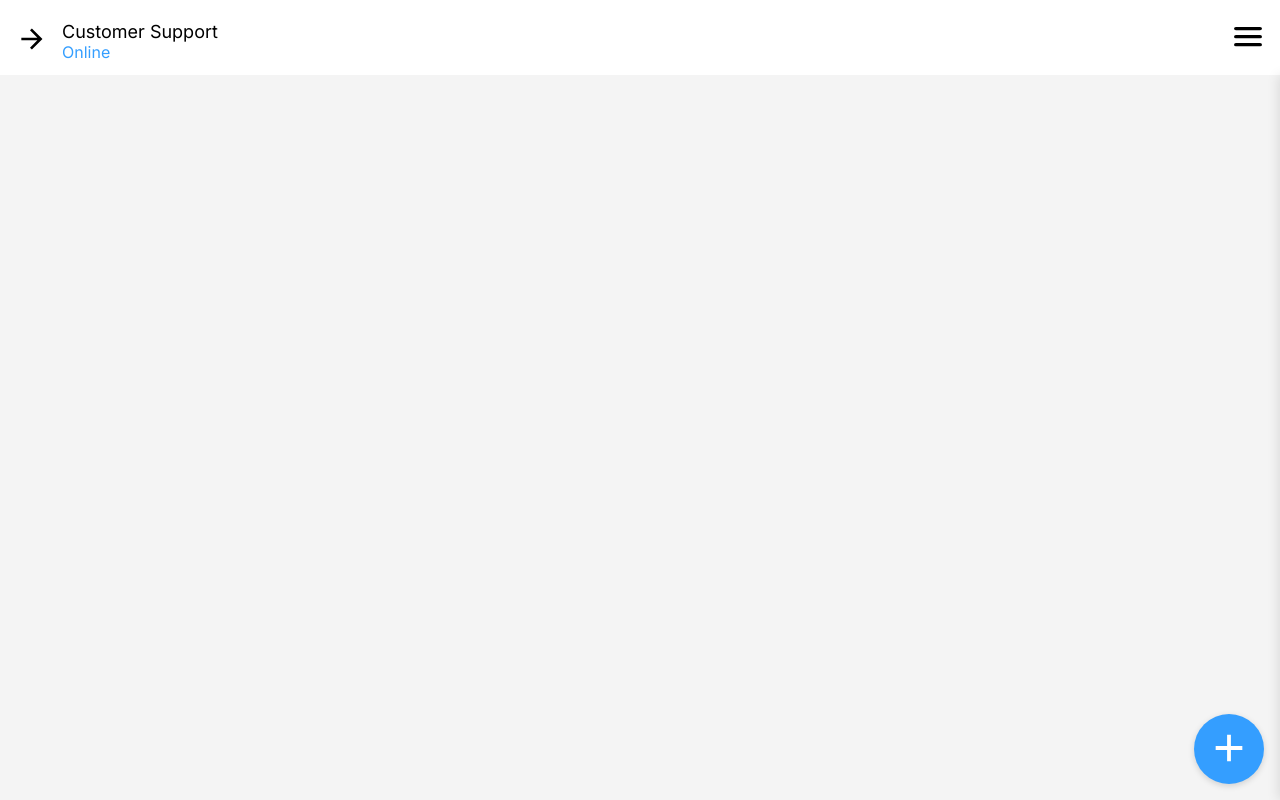
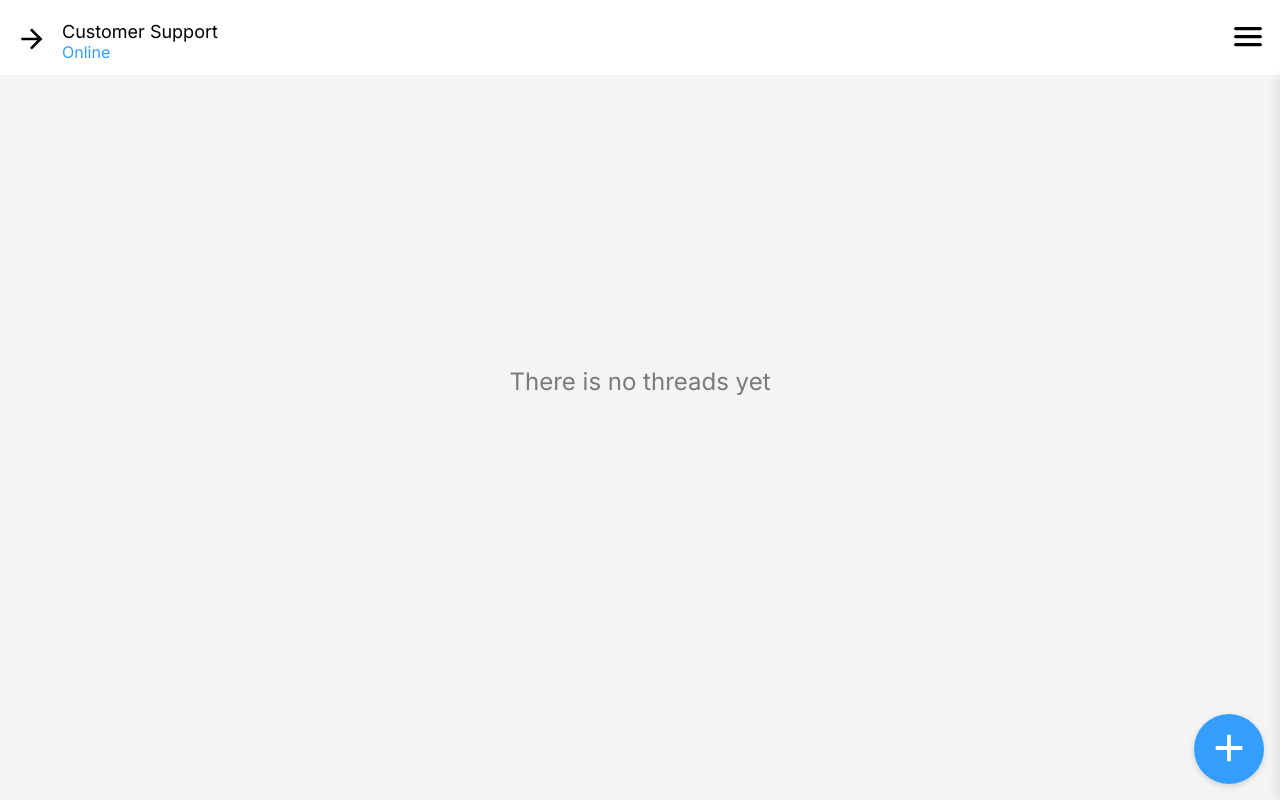
Before and after one commit to InnoSWP/InnoSCS, a React (Create React App) app in the folder frontend/: page / in a window 1280 px wide. Built offline with nearby package versions, Linux system fonts and the light colour scheme.

Commit message:
style: add alt for no threads

```diff
--- a/frontend/src/components/SideBar.tsx
+++ b/frontend/src/components/SideBar.tsx
@@ -16,7 +16,7 @@ import {
   threadsState,
   problemSolvedState,
 } from "./atoms";
-import { AnimatePresence } from "framer-motion";
+import { AnimatePresence, motion } from "framer-motion";
 
 /**
  * SideBar component contains list of all threads
@@ -35,7 +35,6 @@ export default function SideBar() {
   );
   const [problemSolvedActivate, toggleProblemSolved] =
     useRecoilState(problemSolvedState);
-  const [isSyncing, setSyncing] = useState(false);
 
   /**
    * Creates Volunteer Bubble
@@ -114,7 +113,6 @@ export default function SideBar() {
 
   // Thread list sync with localStorage, whenever current thread is changed
   const syncThreads = useCallback(() => {
-    setSyncing(true);
     setThreads([]);
     for (let i = 0; i < localStorage.length; i++) {
       const threadJson = JSON.parse(
@@ -130,7 +128,6 @@ export default function SideBar() {
         />,
       ]);
     }
-    setSyncing(false);
   }, [setThreads, openThread]);
 
   useEffect(() => {
@@ -243,11 +240,21 @@ export default function SideBar() {
   return (
     <div>
       <div className="sidebar-wrapper">
-        {isSyncing ? (
-          <span>Loading...</span>
-        ) : (
-          <AnimatePresence>{threads}</AnimatePresence>
-        )}
+        <AnimatePresence exitBeforeEnter>
+          {threads.length > 0 ? (
+            threads
+          ) : (
+            <motion.div
+              className="no-threads-container"
+              initial={{ opacity: 0 }}
+              animate={{ opacity: 1 }}
+              exit={{ opacity: 0 }}
+              transition={{ duration: 0.5 }}
+            >
+              <span>There is no threads yet</span>
+            </motion.div>
+          )}
+        </AnimatePresence>
       </div>
       <button
         data-testid="add-button"
--- a/frontend/src/components/styles/sidebar.css
+++ b/frontend/src/components/styles/sidebar.css
@@ -89,3 +89,18 @@
   visibility: hidden;
   transition: 0.2s;
 }
+
+.no-threads-container {
+  position: absolute;
+  height: 80%;
+  width: 100%;
+  display: flex;
+  justify-content: center;
+  align-items: center;
+}
+
+.no-threads-container > span {
+  font-family: 'Inter', sans-serif;
+  font-size: 24px;
+  color: rgb(122, 122, 122);
+}
```
